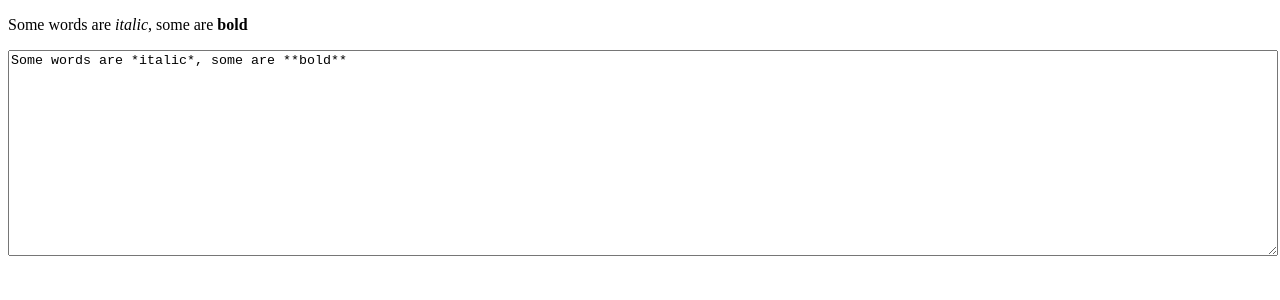
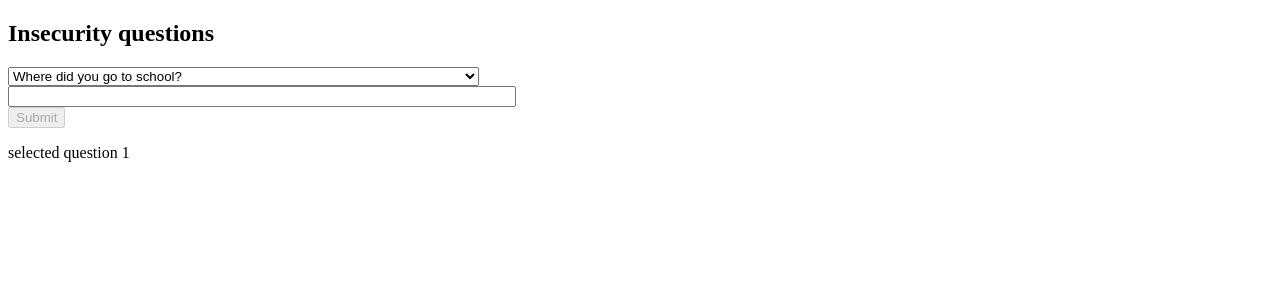
Before and after one commit to neznayer/svelte-learning, a Svelte app: page / in a window 1280 px wide. Shown: the top 300 px of the page. Built offline with nearby package versions, Linux system fonts and the light colour scheme.

Commit message:
bindings in select

```diff
--- a/src/App.svelte
+++ b/src/App.svelte
@@ -1,15 +1,61 @@
 <script>
-	import { marked } from 'marked';
-	let value = `Some words are *italic*, some are **bold**`;
+	let questions = [
+		{
+			id: 1,
+			text: `Where did you go to school?`
+		},
+		{
+			id: 2,
+			text: `What is your mother's name?`
+		},
+		{
+			id: 3,
+			text: `What is another personal fact that an attacker could easily find with Google?`
+		}
+	];
+
+	let selected;
+
+	let answer = '';
+
+	function handleSubmit() {
+		alert(
+			`answered question ${selected.id} (${selected.text}) with "${answer}"`
+		);
+	}
 </script>
 
-{@html marked(value)}
+<h2>Insecurity questions</h2>
 
-<textarea bind:value />
+<form on:submit|preventDefault={handleSubmit}>
+	<select
+		bind:value={selected}
+		on:change={() => (answer = '')}
+	>
+		{#each questions as question}
+			<option value={question}>
+				{question.text}
+			</option>
+		{/each}
+	</select>
+
+	<input bind:value={answer} />
+
+	<button disabled={!answer} type="submit">
+		Submit
+	</button>
+</form>
+
+<p>
+	selected question {selected
+		? selected.id
+		: '[waiting...]'}
+</p>
 
 <style>
-	textarea {
-		width: 100%;
-		height: 200px;
+	input {
+		display: block;
+		width: 500px;
+		max-width: 100%;
 	}
 </style>
```
